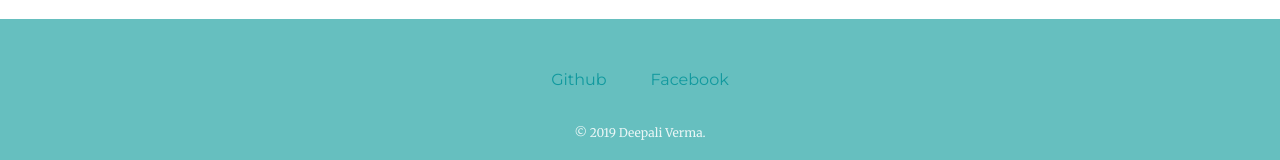
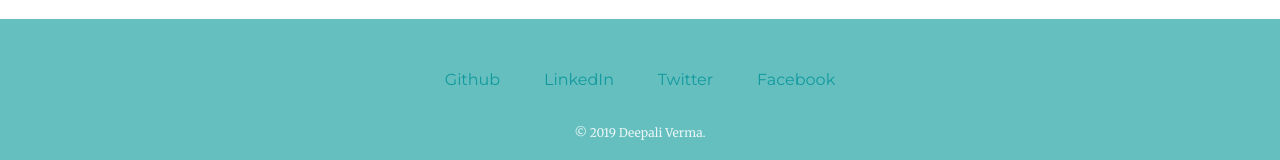
Before and after one commit to VermaDeepali/CurriculumVitae, a plain HTML site: page index.html in a window 1280 px wide. Shown: the part 2845-3005 px from the top of the page. Drawn offline with Linux system fonts and the light colour scheme.

Commit message:
Update index.html

```diff
--- a/index.html
+++ b/index.html
@@ -46,6 +46,8 @@
   </div>
   <div class="bottom-container">
     <a class="footer-link" href="https://www.Github.com/">Github</a>
+    <a class="footer-link" href="https://www.linkedin.com/">LinkedIn</a>
+    <a class="footer-link" href="https://www.twitter.com/">Twitter</a>
     <a class="footer-link" href="https://www.facebook.com/deepali.verma.5201">Facebook</a>
     <p class="copyright">© 2019 Deepali Verma.</p>
   </div>
```
